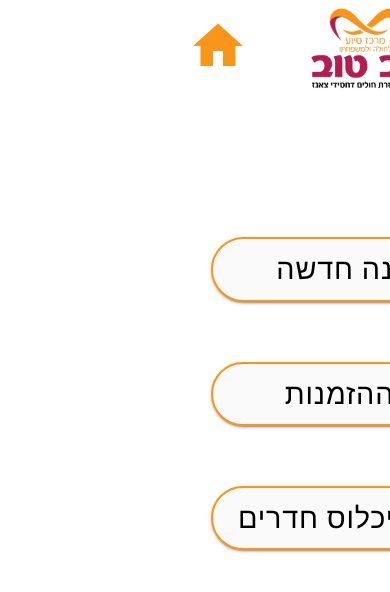
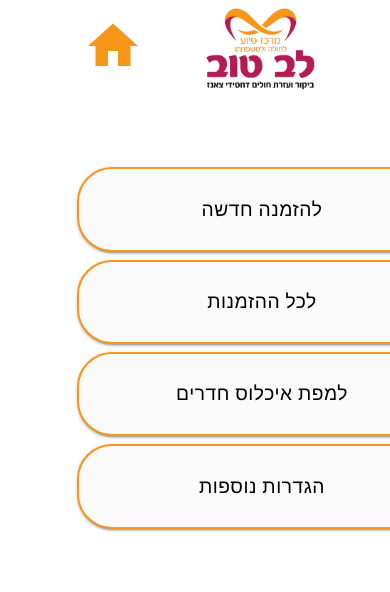
Before and after one commit to goldyloop/levtov, a React (Create React App) app in the folder LevTovFrontEnd/: page /manager in a window 390 px wide. Shown: the top 592 px of the page. Built offline with nearby package versions, Linux system fonts and the light colour scheme.

Commit message:
option delete in comp all orders and add button in management for manager mangement

```diff
--- a/LevTovFrontEnd/src/components/AllOrders/AllOrders.css
+++ b/LevTovFrontEnd/src/components/AllOrders/AllOrders.css
@@ -67,7 +67,11 @@ label {
 
 #more {
   width: 155px;
-  margin-top: 5px;
+  height: 30px;
+  border-radius: 5px;
+  box-shadow: 3px, 5px;
+  margin-top: 9px;
+  font-size: 20px;
   margin-left: auto;
   margin-right: auto;
 }
--- a/LevTovFrontEnd/src/components/AllOrders/AllOrders.js
+++ b/LevTovFrontEnd/src/components/AllOrders/AllOrders.js
@@ -14,11 +14,13 @@ import TableContainer from '@mui/material/TableContainer';
 import TableHead from '@mui/material/TableHead';
 import TableRow from '@mui/material/TableRow';
 import Paper from '@mui/material/Paper';
+import DeleteIcon from '@mui/icons-material/Delete';
+import Swal from 'sweetalert2';
 import { format } from 'date-fns';
 import Logo from '../Logo/Logo';
 import '../All.css';
 import './AllOrders.css'
-import { NoEncryption } from '@mui/icons-material';
+
 
 const StyledTableCell = styled(TableCell)(({ theme }) => ({
     [`&.${tableCellClasses.head}`]: {
@@ -88,14 +90,14 @@ export default function AllOrders() {
             let response = await fetch(`https://localhost:7279/api/User/get/${id}`);
             if (!response.ok) {
                 console.log('לא הצליח להביא את הנתונים מהשרת');
-                return ; // מחזיר null במקרה של שגיאה
+                return; // מחזיר null במקרה של שגיאה
             }
             response = await response.json();
             return response;
         }
         catch (error) {
             console.error(error);
-             // מחזיר null במקרה של שגיאה
+            // מחזיר null במקרה של שגיאה
         }
     }
     useEffect(() => {
@@ -104,7 +106,7 @@ export default function AllOrders() {
             const emails = {};
             for (const row of rows) {
                 const user = await getUserById(row.userId);
-                console.log("user",user);
+                console.log("user", user);
                 if (user) { // רק אם user אינו null
                     const name = user.userName;
                     const email = user.email;
@@ -215,39 +217,96 @@ export default function AllOrders() {
                 <TableContainer component={Paper}>
                     <Table>
                         <TableHead>
-                            <TableRow >
+                            <TableRow>
                                 <StyledTableCell align="right"></StyledTableCell>
                                 <StyledTableCell align="center">שם המזמין</StyledTableCell>
                                 <StyledTableCell align="center">תאריך</StyledTableCell>
                                 <StyledTableCell align="center">חדר</StyledTableCell>
+                                <StyledTableCell align="center">מחיקת הזמנה</StyledTableCell> {/* הוסף עמודה לפעולה */}
                             </TableRow>
                         </TableHead>
                         <TableBody>
                             {filteredRows.slice(0, visibleCount).map((row, index) => {
                                 const isRowExpanded = expandedRows.includes(index);
-                                console.log("row.roomId",row.roomId);
+
+                                const handleDelete = async (orderId) => {
+                                    const swalWithBootstrapButtons = Swal.mixin({
+                                        customClass: {
+                                            confirmButton: "btn btn-success",
+                                            cancelButton: "btn btn-danger"
+                                        },
+
+                                    });
+
+                                    swalWithBootstrapButtons.fire({
+                                        title: "האם אתה בטוח שברצונך למחוק את ההזמנה?",
+                                        text: "שים לב, לא יהיה אפשרות לשחזר את ההזמנה!",
+                                        icon: "question",
+                                        showCancelButton: true,
+                                        cancelButtonText: "לא, ביטול!",
+                                        cancelButtonColor: "#d33",
+                                        confirmButtonText: "כן, מחק!",
+                                        confirmButtonColor: "#3a9633",
+                                        reverseButtons: true
+                                    }).then(async (result) => {
+                                        if (result.isConfirmed) {
+                                            try {
+                                                let response = await fetch(`https://localhost:7279/api/Order/delete?id=${orderId}`, {
+                                                    method: 'DELETE',
+                                                });
+                                                if (response.ok) {
+                                                    // עדכון הסטייט כדי להסיר את השורה מהטבלה
+                                                    setRows(prevRows => prevRows.filter(r => r.orderId !== orderId));
+                                                    Swal.fire({
+                                                        title: "ההזמנה נמחקה בהצלחה!",
+                                                        text: "",
+                                                        icon: "success",
+                                                        showConfirmButton: false,
+                                                        timer: 1500,
+
+                                                    });
+                                                } else {
+                                                    swalWithBootstrapButtons.fire("שגיאה", "אירעה שגיאה במחיקת ההזמנה.", "error");
+                                                }
+                                            } catch (error) {
+                                                console.error("שגיאה במחיקת ההזמנה", error);
+                                                swalWithBootstrapButtons.fire("שגיאה", "אירעה שגיאה במחיקת ההזמנה.", "error");
+                                            }
+                                        } else if (result.dismiss === Swal.DismissReason.cancel) {
+                                            swalWithBootstrapButtons.fire({
+                                                title: "המחיקה בוטלה!",
+                                                text: "",
+                                                icon: "error",
+                                                confirmButtonColor: "#d33",
+
+                                            });
+                                        }
+                                    });
+                                };
 
 
                                 return (
                                     <React.Fragment key={index}>
-                                        <StyledTableRow >
+                                        <StyledTableRow>
                                             <div id="icon">
                                                 <IconButton onClick={() => handleExpandRow(index)}>
                                                     {isRowExpanded ? <ExpandLessIcon /> : <ExpandMoreIcon />}
                                                 </IconButton>
                                             </div>
                                             {!isRowExpanded && (
-                                                < >
+                                                <>
                                                     <StyledTableCell align="center">{userNames[row.userId] || 'טוען...'}</StyledTableCell>
                                                     <StyledTableCell align="center">{format(new Date(row.orderDate), 'dd/MM/yyyy')}</StyledTableCell>
                                                     <StyledTableCell align="center">{row.roomId}</StyledTableCell>
-
-
+                                                    <StyledTableCell align="center">
+                                                        <IconButton onClick={() => handleDelete(row.orderId)}>
+                                                            <DeleteIcon />
+                                                        </IconButton>
+                                                    </StyledTableCell>
                                                 </>
                                             )}
-
                                             {isRowExpanded && (
-                                                <StyledTableCell colSpan={4} align="right">
+                                                <StyledTableCell colSpan={5} align="right">
                                                     <div>שם: {userNames[row.userId]}</div>
                                                     <div>תאריך: {format(new Date(row.orderDate), 'dd/MM/yyyy')}</div>
                                                     <div>חדר: {row.roomId}</div>
@@ -257,7 +316,6 @@ export default function AllOrders() {
                                             )}
                                         </StyledTableRow>
                                     </React.Fragment>
-
                                 );
                             })}
                         </TableBody>
@@ -268,5 +326,5 @@ export default function AllOrders() {
                 <button id="more" onClick={handleShowMore}>הצג עוד הזמנות</button>
             )}
         </div>
-    );
-}
+    )
+};
--- a/LevTovFrontEnd/src/components/Management/Management.css
+++ b/LevTovFrontEnd/src/components/Management/Management.css
@@ -1,22 +1,24 @@
 #managment-body {
-    direction: rtl;
+    /* direction: rtl; */
     display: grid;
     grid-template-rows: auto;
 }
 
 .button {
-    width: 100%;
+    width: 95%;
     height: 35vh;
-    top: 35vh;
+
 }
 
 #allButtons {
     display: flex;
+    flex-direction: row;
     flex-wrap: wrap;
-    justify-content: space-evenly;
-    align-items: center;
+    justify-content: space-around;
+   /* justify-content: center; */
     font-size: 200%;
-
+    margin-top: 35vh;
+    width: 100%;
 }
 
 #bu {
@@ -25,15 +27,26 @@
     font-size: 110%;
     color: black;
     border: 2px #f89619 solid;
+    margin-left: auto;
+    margin-right: auto;
+
 }
 
-#links {
-    /* border: blue 2px solid; */
-    width: 25%;
-    height: 35vh;
-    top: 35vh;
+ #links {
+     /* border: blue 2px solid;  */
+     width: 25%;
+     display: flex;
+
+
+
 }
-
+@media only screen and (max-width: 900px) {
+    #allButtons{
+        margin-top: 120px;
+        margin-left: auto;
+        margin-right: auto;
+    }
+}
 @media only screen and (max-width: 800px) {
     .button {
         height: auto;
@@ -41,27 +54,31 @@
         font-size: 1em;
         /* הקטן את גודל הכתב */
         top: 0px;
+
     }
 
     #allButtons {
         flex-direction: column;
         /* שינוי לכיוון עמודה */
         align-items: center;
-        margin-top: 120px;
+        margin-top: 70px;
+
     }
 
     #bu {
-        font-size: 0.9em;
+        font-size: 0.6em;
         /* הקטן את גודל הכתב בכפתור */
         padding: 5px 10px;
         /* הקטן את הריפוד */
     }
 
     #links {
-        width: 80%; /* הגדל את רוחב הלינקים */
+        width: 100vw; /* הגדל את רוחב הלינקים */
         height: 10vh;
-        margin: 20px;
+        /* margin: 5px; */
         top: 0vh;
+        margin-bottom: 8px;
+
     }
 
 }
--- a/LevTovFrontEnd/src/components/Management/Management.js
+++ b/LevTovFrontEnd/src/components/Management/Management.js
@@ -33,7 +33,9 @@ const Management = () => {
                 <Link id='links' to="/roomsMap" style={{ textDecoration: 'none' }}>
                     <Button id='bu' className='button' variant="contained">למפת איכלוס חדרים</Button>
                 </Link>
-
+                <Link id='links' to="/managerSettings" style={{ textDecoration: 'none' }}>
+                    <Button id='bu' className='button' variant="contained">הגדרות נוספות</Button>
+                </Link>
 
             </div>
         </div>);
```
